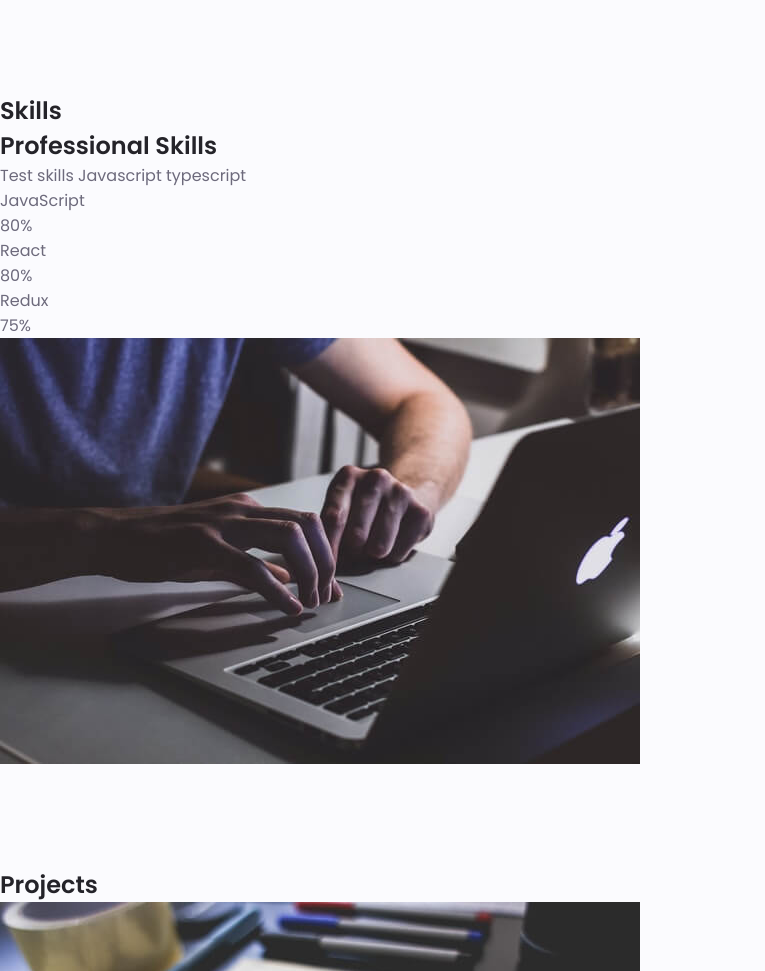
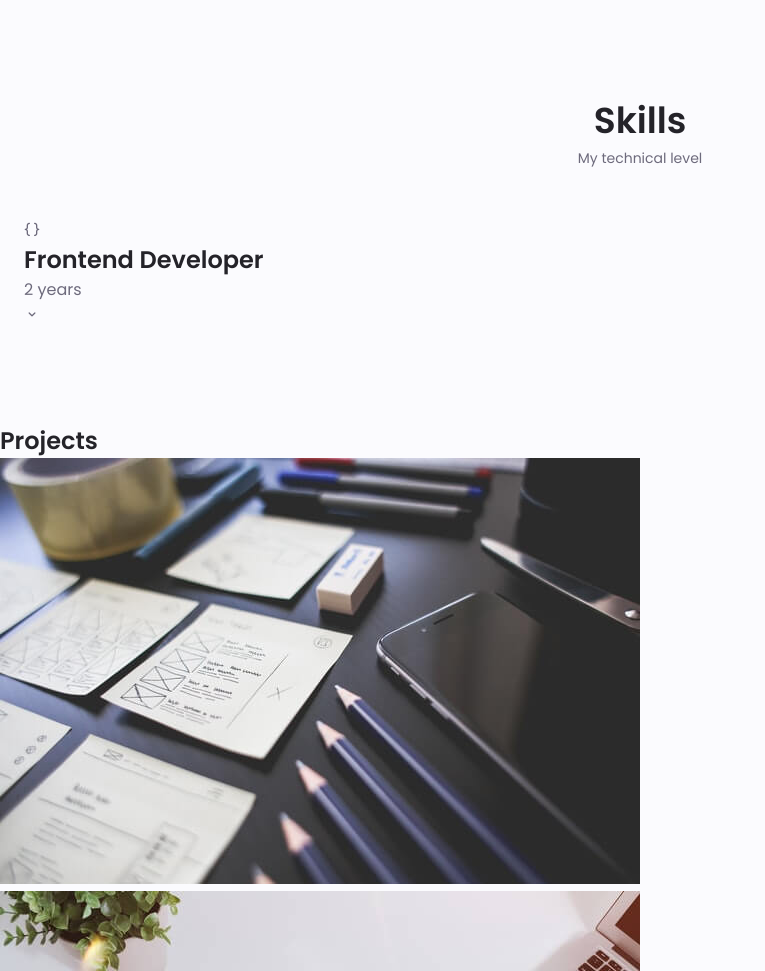
Before and after one commit to sk521/portfolio, a plain HTML site: page index.html in a window 1280 px wide. Shown: the part 1136-2107 px from the top of the page, without its empty margins (0-765 px from the left). Drawn offline with nearby package versions, Linux system fonts and the light colour scheme.

Commit message:
skills section started adding drop down functionality

```diff
--- a/index.html
+++ b/index.html
@@ -140,55 +140,28 @@
 
     <!--===== SKILLS =======-->
     <section class="skills section" id="skills">
-      <h2 class="section-title">Skills</h2>
+      <h2 class="section__title">Skills</h2>
+      <span class="section__subtitle">My technical level</span>
 
-      <div class="skills__container bd-grid">
+      <div class="skills__container container grid">
         <div>
-          <h2 class="skills__subtitle">Professional Skills</h2>
-          <p class="skills__text">Test skills Javascript typescript</p>
+          <!--===================== SKILLS 1 ========================-->
+          <div class="skills__content">
+            <div class="skills__header">
+              <i class="uil uil-brackets-curly skills__icon"></i>
 
-          <div class="skills__data">
-            <div class="skills__names">
-              <i class='bx bxl-javascript skills__icon'></i>
-              <span class="skills__name">JavaScript</span>
+              <div>
+                <h1 class="skills__title">Frontend Developer</h1>
+                <span class="skills__subtitle">2 years</span>
+              </div>
+
+              <i class="uil uil-angle-down skills__arrow"></i>
             </div>
 
-            <div>
-              <span class="skills__percentage">80%</span>
+            <div class="skills__list grid">
+              <div class="skills__data"></div>
             </div>
-
-            <div class="skills__bar skills__js"></div>
           </div>
-
-          <div class="skills__data">
-            <div class="skills__names">
-              <i class='bx bxl-react skills__icon'></i>
-              <span class="skills__name">React</span>
-            </div>
-
-            <div>
-              <span class="skills__percentage">80%</span>
-            </div>
-
-            <div class="skills__bar skills__react"></div>
-          </div>
-
-          <div class="skills__data">
-            <div class="skills__names">
-              <i class='bx bxl-redux skills__icon'></i>
-              <span class="skills__name">Redux</span>
-            </div>
-
-            <div>
-              <span class="skills__percentage">75%</span>
-            </div>
-
-            <div class="skills__bar skills__redux"></div>
-          </div>
-        </div>
-
-        <div>
-          <img src="assets/images/work3.jpg" alt="" class="skills__img">
         </div>
       </div>
     </section>
```
